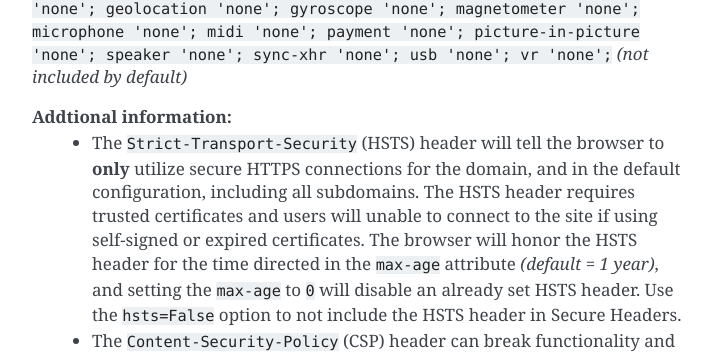
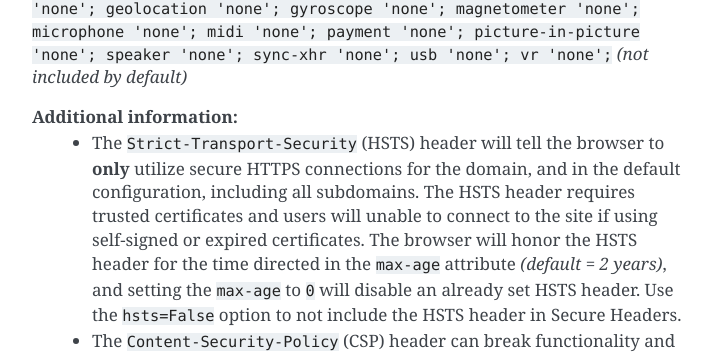
Before and after one commit to TypeError/secure, a Sphinx documentation site: the page built from docs/source/headers.rst, in a window 1280 px wide and 900 px high, scrolled down 1436 px. Shown: the part 155-512 px from the top of the window, without its empty margins (388-1111 px from the left). Built offline with Sphinx 7.4.7, drawn with Linux system fonts in a browser that asks for light colours.

Commit message:
Documentation Typos
- Fix HSTS year
- Fix aiohttp cookies

```diff
--- a/docs/source/frameworks.rst
+++ b/docs/source/frameworks.rst
@@ -58,6 +58,9 @@ Headers
    . . .
 
 .. _cookies-1:
+
+Cookies
+~~~~~~~
 
 Cookies
 ~~~~~~~
--- a/docs/source/headers.rst
+++ b/docs/source/headers.rst
@@ -73,8 +73,8 @@ Feature-Policy
   *(not included by default)*
 
 
-**Addtional information:**
-  - The ``Strict-Transport-Security`` (HSTS) header will tell the browser to **only** utilize secure HTTPS connections for the domain, and in the default configuration, including all subdomains. The HSTS header requires trusted certificates and users will unable to connect to the site if using self-signed or expired certificates.  The browser will honor the HSTS header for the time directed in the ``max-age`` attribute *(default = 1 year)*, and setting the ``max-age`` to ``0`` will disable an already set HSTS header. Use the ``hsts=False`` option to not include the HSTS header in Secure Headers.
+**Additional information:**
+  - The ``Strict-Transport-Security`` (HSTS) header will tell the browser to **only** utilize secure HTTPS connections for the domain, and in the default configuration, including all subdomains. The HSTS header requires trusted certificates and users will unable to connect to the site if using self-signed or expired certificates.  The browser will honor the HSTS header for the time directed in the ``max-age`` attribute *(default = 2 years)*, and setting the ``max-age`` to ``0`` will disable an already set HSTS header. Use the ``hsts=False`` option to not include the HSTS header in Secure Headers.
   - The ``Content-Security-Policy`` (CSP) header can break functionality and can (and should) be carefully constructed, use the ``csp=True`` option to enable default values.
 
 Usage
```
